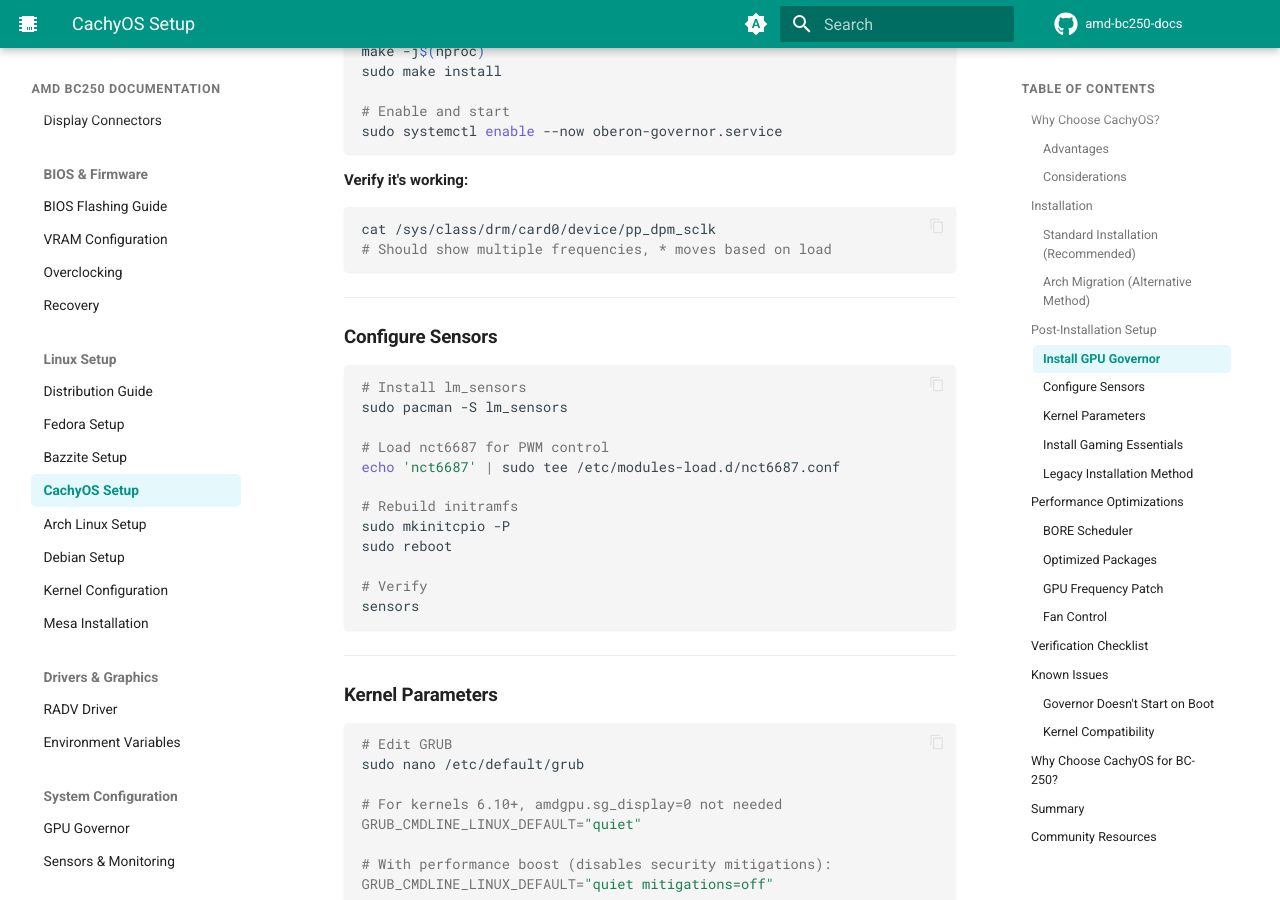
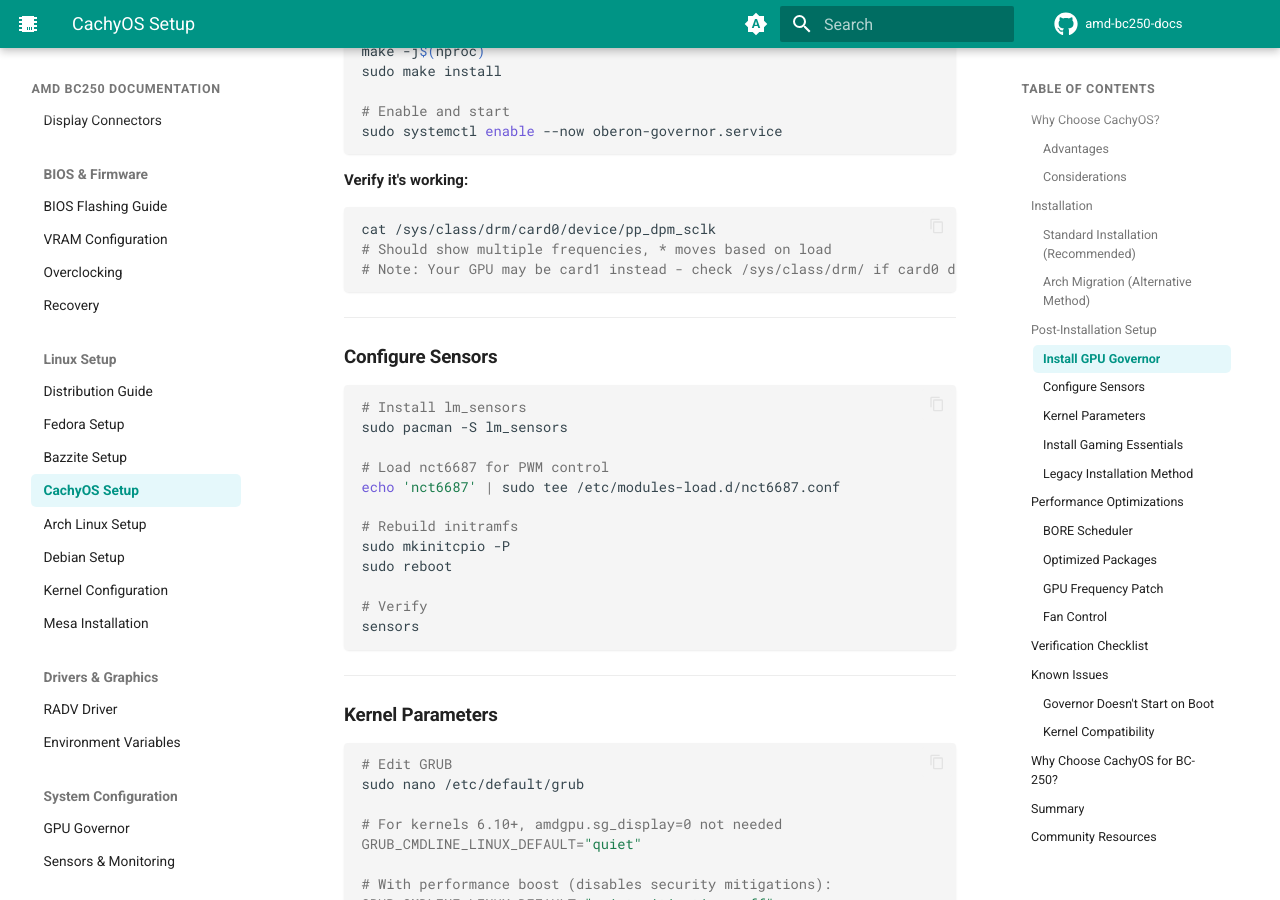
Before and after one commit to elektricM/amd-bc250-docs, an MkDocs documentation site: the page built from docs/linux/cachyos.md, in a window 1280 px wide and 900 px high, scrolled down 3706 px. Built offline with MkDocs 1.6.1 and Material for MkDocs 9.7.7, drawn with Linux system fonts in a browser that asks for light colours; comment, search, counter and statistics services are not loaded; the version menu is left out.

Commit message:
Add note about GPU card number in CachyOS verification step
Some systems enumerate the BC-250 as card1 instead of card0.
Added a note to check /sys/class/drm/ if card0 doesn't work.

Fixes GitHub issue feedback.

````diff
--- a/docs/linux/cachyos.md
+++ b/docs/linux/cachyos.md
@@ -174,6 +174,7 @@
 ```bash
 cat /sys/class/drm/card0/device/pp_dpm_sclk
 # Should show multiple frequencies, * moves based on load
+# Note: Your GPU may be card1 instead - check /sys/class/drm/ if card0 doesn't work
 ```
 
 ---
````
